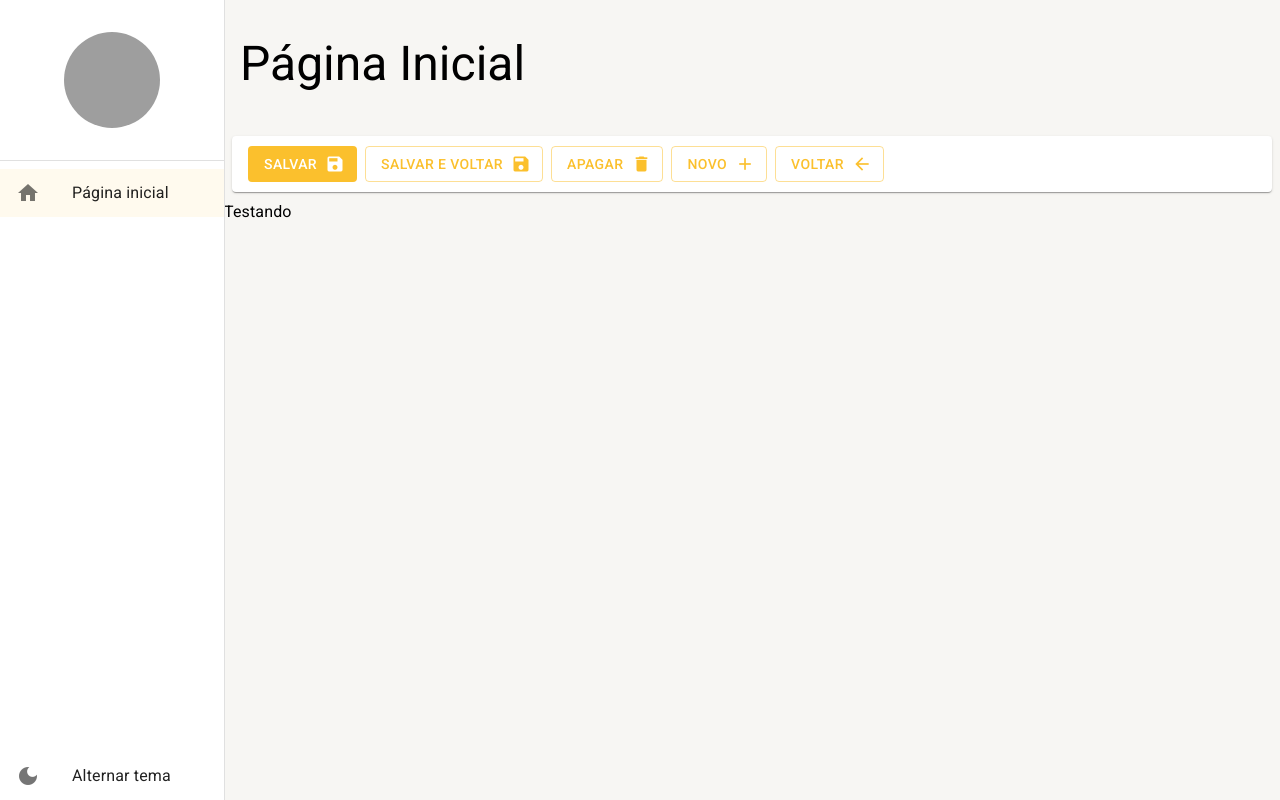
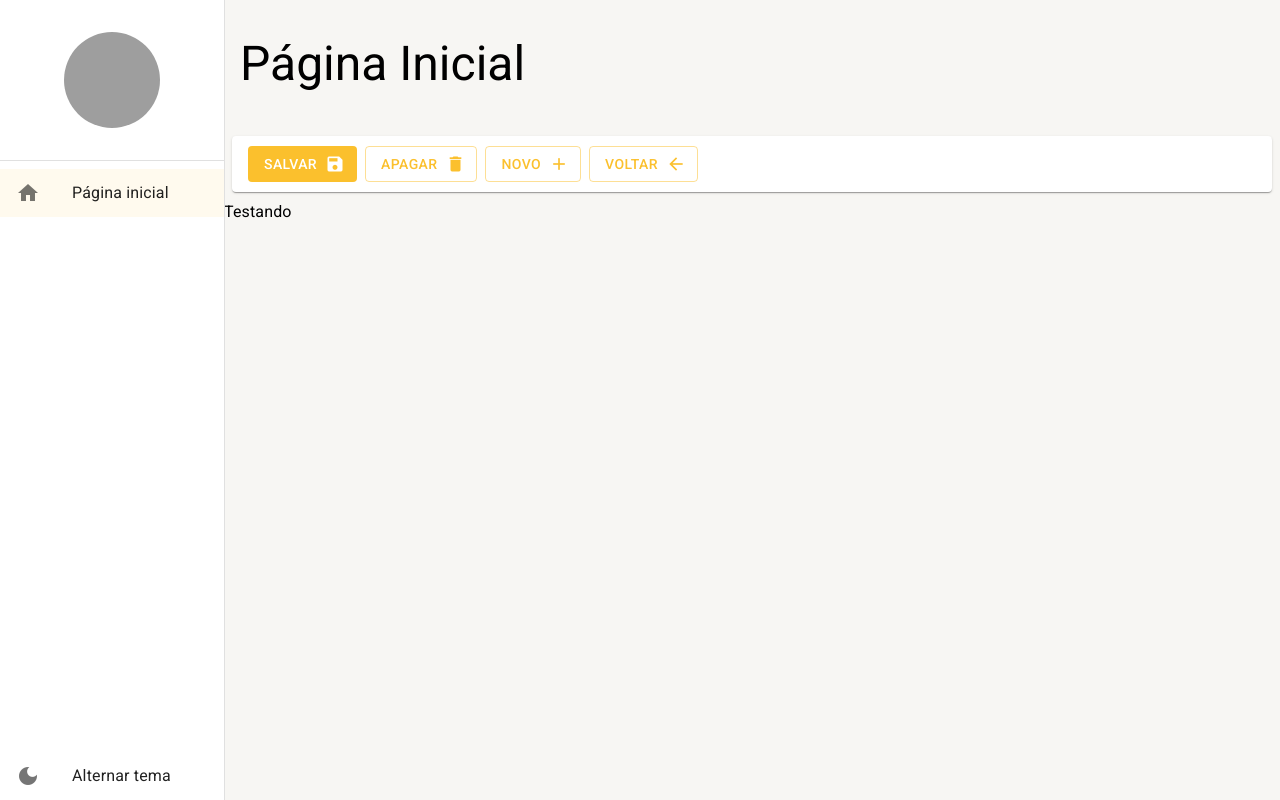
Before and after one commit to dayannealcantara/cadastro, a React (Create React App) app: page /pagina-inicial in a window 1280 px wide. Built offline with nearby package versions, Linux system fonts and the light colour scheme; grey boxes are pictures that could not be loaded.

Commit message:
feat:passing properties to detail bar buttons

```diff
--- a/src/shared/components/ferramenta-de-detalhes/FerramentasDeDetalhes.tsx
+++ b/src/shared/components/ferramenta-de-detalhes/FerramentasDeDetalhes.tsx
@@ -1,16 +1,47 @@
 
 import { Box, Button, Paper, useTheme, Icon} from '@mui/material';
 
-export const FerramentasDeDetalhes : React.FC = () => {
+
+interface IFerramentasDeDetalhesProps {
+  textoBtn?: string;
+  btnNovo?: boolean;
+  btnVoltar?: boolean;
+  btnApagar?: boolean;
+  btnSalvar?: boolean;
+  btnSalvarFechar?: boolean;
+  aoClicarNovo?: (()=> void)
+  aoClicarVoltar?: (()=> void)
+  aoClicarApagar?: (()=> void)
+  aoClicarSalvar?: (()=> void)
+  aoClicarSalvarFechar?: (()=> void)
+}
+
+
+export const FerramentasDeDetalhes : React.FC<IFerramentasDeDetalhesProps > = ({textoBtn='Novo',
+  btnApagar=true,
+  btnNovo=true,
+  btnSalvar=true,
+  btnSalvarFechar=false,
+  btnVoltar=true,
+  aoClicarApagar,
+  aoClicarNovo,
+  aoClicarSalvar,
+  aoClicarSalvarFechar,
+  aoClicarVoltar}) => {
   const theme = useTheme();
 
   return (
     <Box height={theme.spacing(5)} marginX={1} padding={1} paddingX={2} display="flex" alignItems="center" gap={1} component={Paper}>
-      <Button variant='contained' disableElevation color='primary' endIcon={<Icon>save</Icon>}>Salvar</Button>
-      <Button variant='outlined' disableElevation color='primary' endIcon={<Icon>save</Icon>}>Salvar e Voltar</Button>
-      <Button variant='outlined' disableElevation color='primary' endIcon={<Icon>delete</Icon>}>Apagar</Button>
-      <Button variant='outlined' disableElevation color='primary' endIcon={<Icon>add</Icon>}>Novo</Button>
-      <Button variant='outlined' disableElevation color='primary' endIcon={<Icon>arrow_back</Icon>}>Voltar</Button>
+
+      {btnSalvar &&(<Button variant='contained' disableElevation color='primary' endIcon={<Icon>save</Icon>} onClick={aoClicarSalvar}>Salvar</Button>)}
+
+      {btnSalvarFechar && (<Button variant='outlined' disableElevation color='primary' endIcon={<Icon>save</Icon>} onClick={aoClicarSalvarFechar}>Salvar e Voltar</Button>)}
+
+      {btnApagar &&(<Button variant='outlined' disableElevation color='primary' endIcon={<Icon>delete</Icon>} onClick={aoClicarApagar}>Apagar</Button>)}
+
+      {btnNovo &&(<Button variant='outlined' disableElevation color='primary' endIcon={<Icon>add</Icon>} onClick={aoClicarNovo}>{textoBtn}</Button>)}
+
+      {btnVoltar &&(<Button variant='outlined' disableElevation color='primary' endIcon={<Icon>arrow_back</Icon>} onClick={aoClicarVoltar}>Voltar</Button>)}
     </Box>
   );
 };
```
